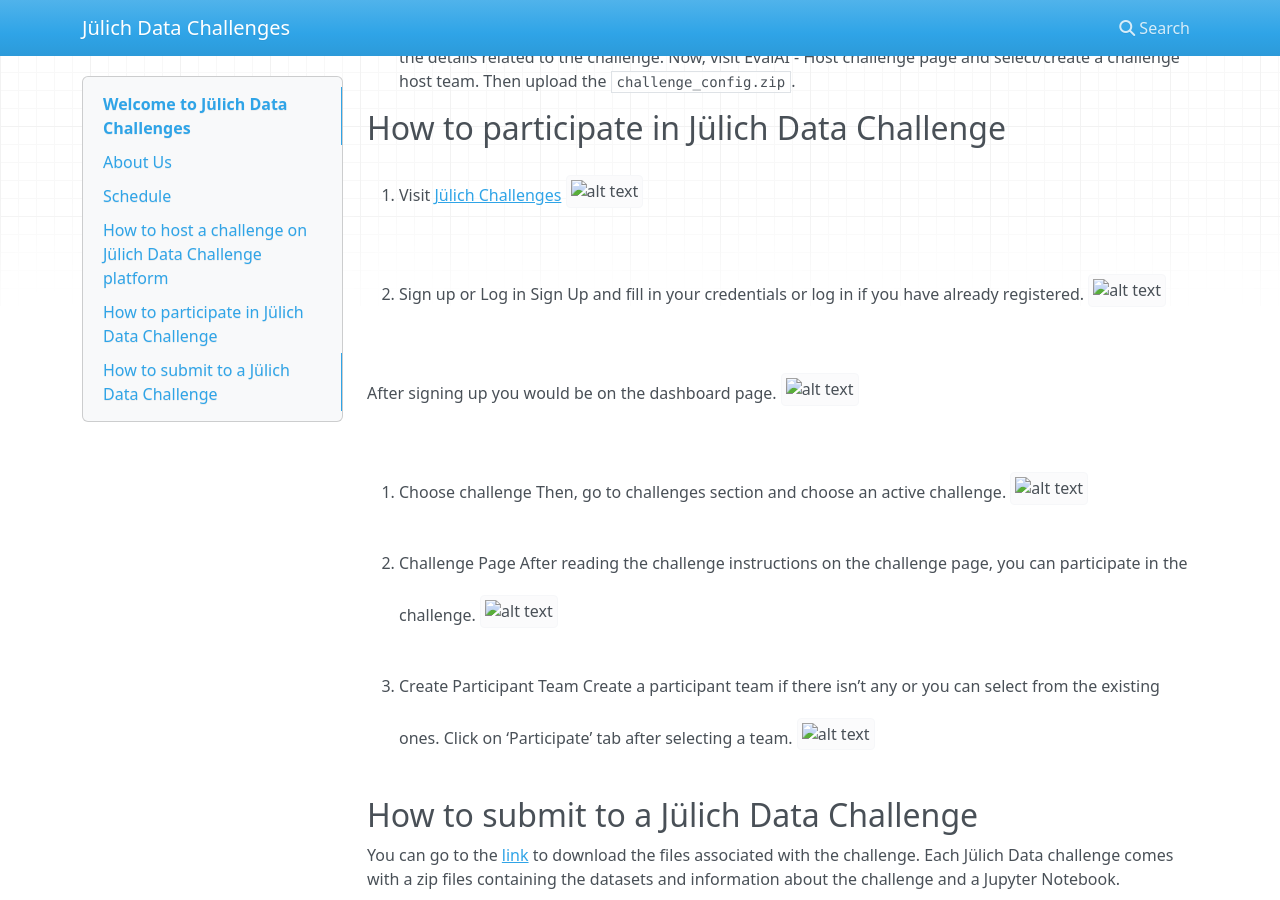
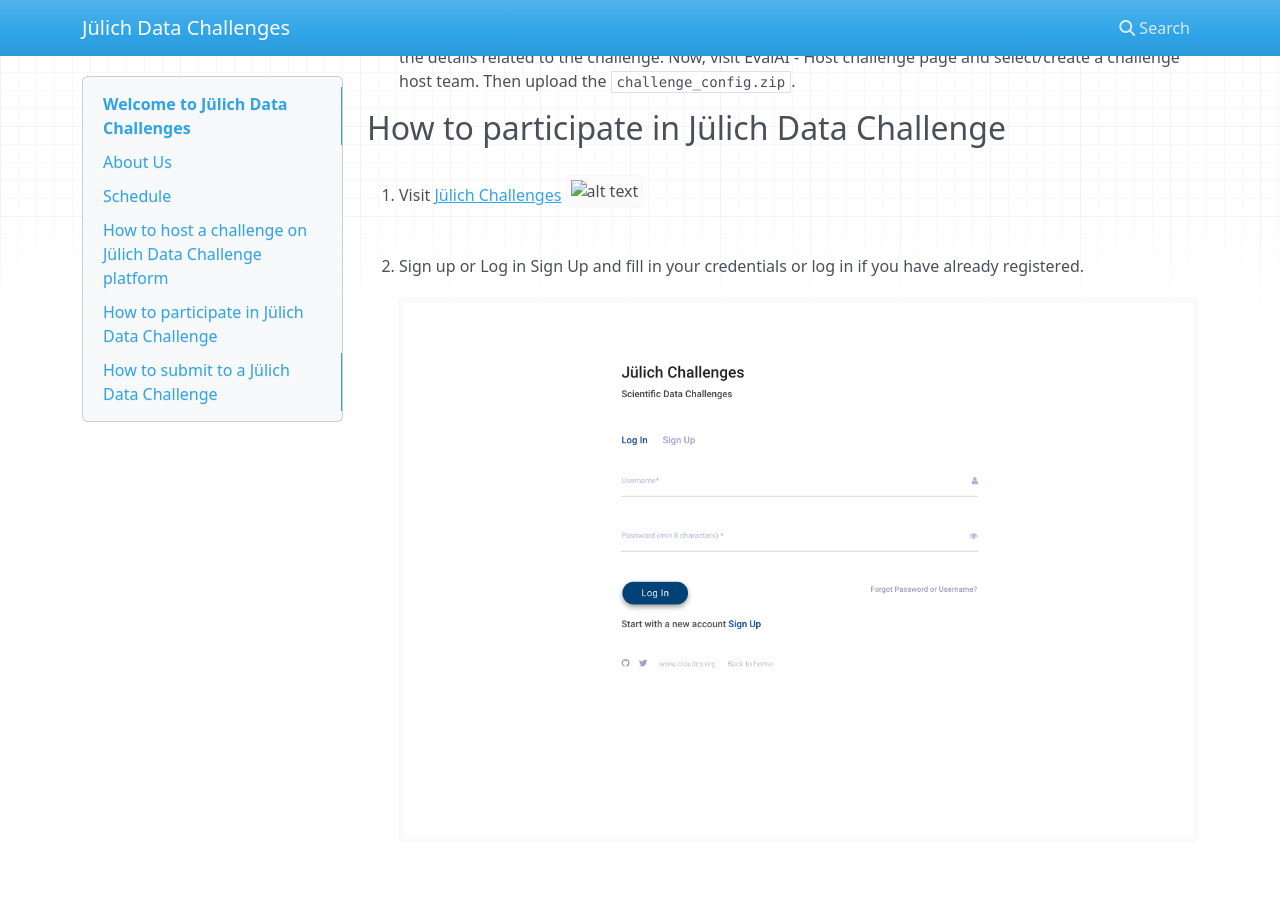
Before and after one commit to HelmholtzAI-FZJ/juelich_challenges_readthedoc, an MkDocs documentation site: the page built from docs/index.md, in a window 1280 px wide and 900 px high, scrolled down 1131 px. Built offline with MkDocs 1.6.1, drawn with Linux system fonts in a browser that asks for light colours; nearby versions of some CDN libraries.

Commit message:
Update index.md

```diff
--- a/docs/index.md
+++ b/docs/index.md
@@ -36,7 +36,7 @@ The hackathon is scheduled for 4 days as a fully virtual event. The first day is
 
 2. Sign up or Log in
 Sign Up and fill in your credentials or log in if you have already registered.
-![alt text](../docs/images/5a.png)
+![alt text](../images/5a.png)
 
 After signing up you would be on the dashboard page.
 ![alt text](../docs/images/4a.png)
```
